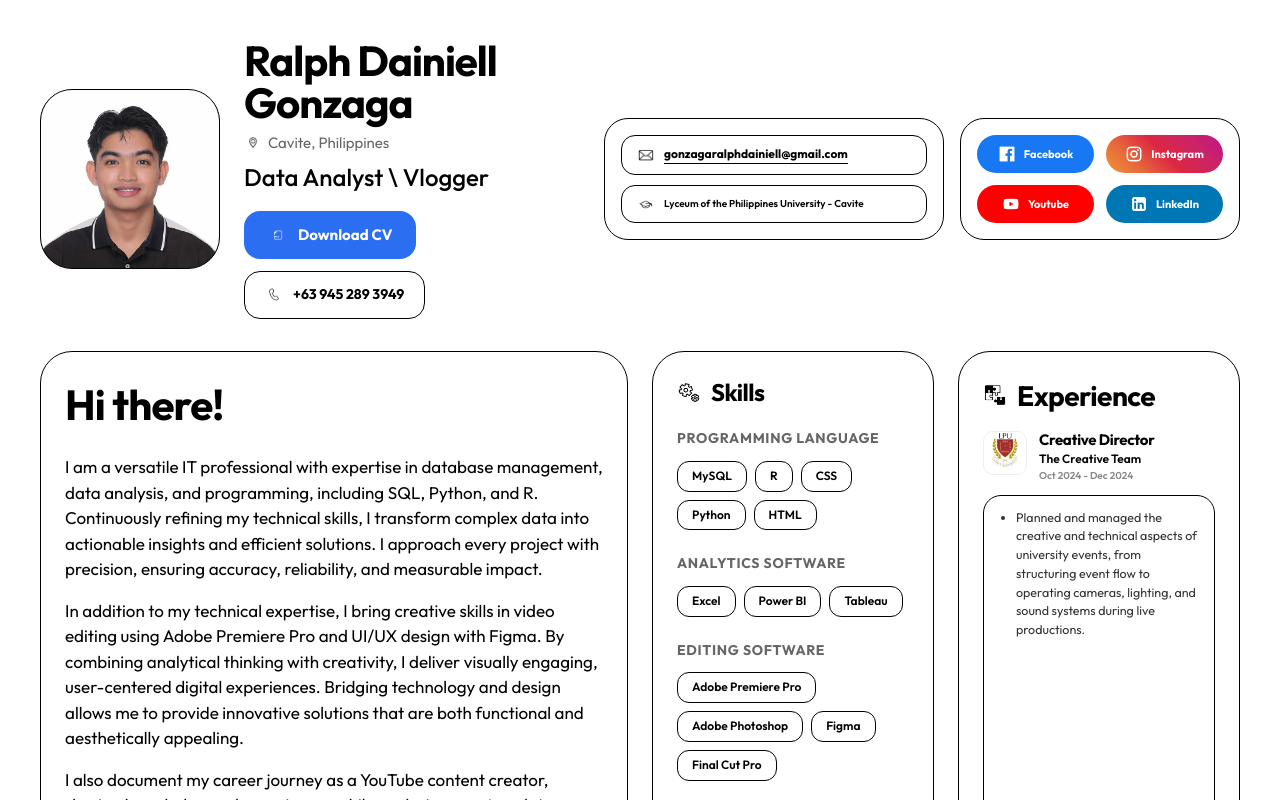
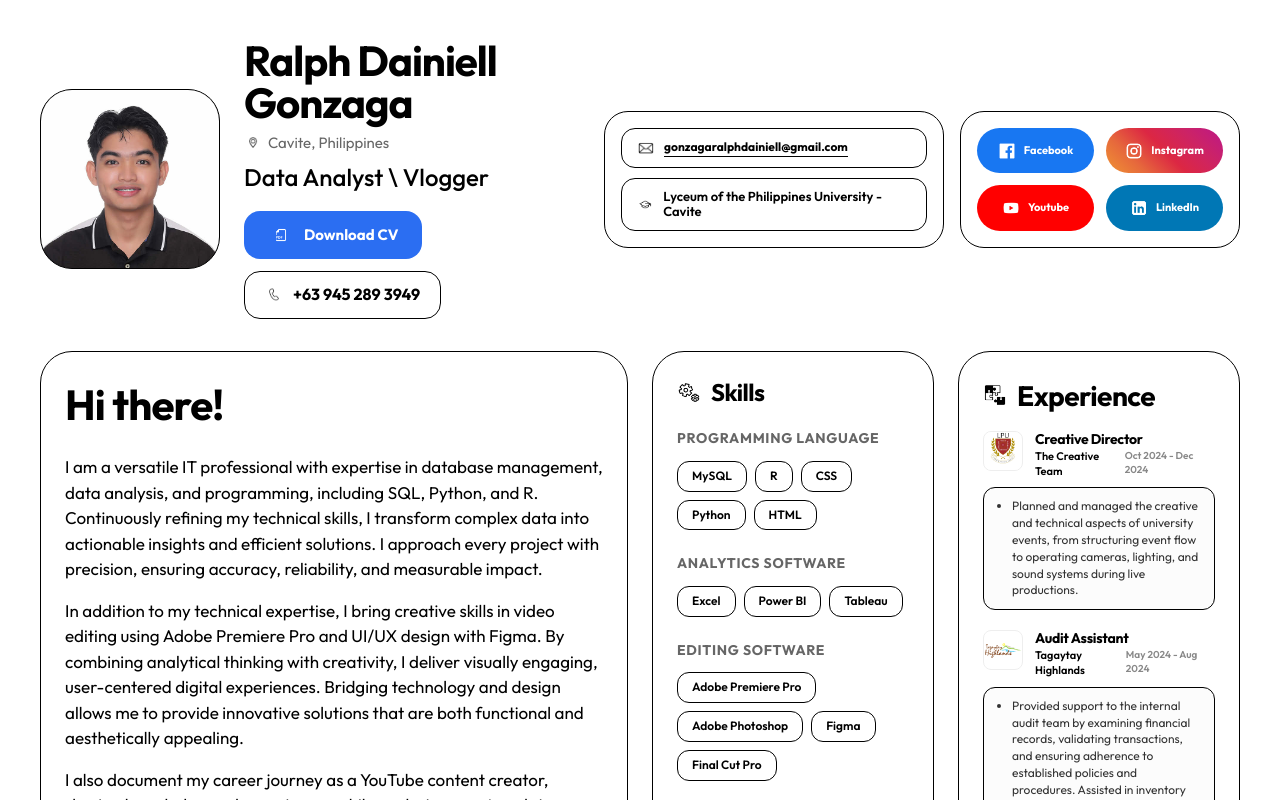
Before and after one commit to Valiantic/Ralph-Dainiell, a Next.js app: page / in a window 1280 px wide. Shown: the top 800 px of the page. Built offline with nearby package versions, Linux system fonts and the light colour scheme.

Commit message:
Add: New Changes for UI

```diff
--- a/app/components/CertificatesSection.tsx
+++ b/app/components/CertificatesSection.tsx
@@ -27,7 +27,7 @@ export const CertificatesSection = ({ certificates }: CertificatesSectionProps)
     return (
         <section className="card" style={{ width: '100%', background: '#fff' }}>
             <div style={{ display: 'flex', alignItems: 'center', gap: '10px', marginBottom: '24px' }}>
-                <div style={{ width: '24px', height: '24px', position: 'relative' }}>
+                <div style={{ width: '32px', height: '32px', position: 'relative' }}>
                     <Image src="/Images/Icons/certificate icon.png" alt="Certificates" fill style={{ objectFit: 'contain' }} />
                 </div>
                 <h2 style={{ fontSize: '32px', fontWeight: 800 }}>Certificates</h2>
--- a/app/components/ExperienceSection.tsx
+++ b/app/components/ExperienceSection.tsx
@@ -24,33 +24,27 @@ export const ExperienceSection = ({ experiences }: ExperienceSectionProps) => {
                 <h2 style={{ fontSize: 'clamp(20px, 5vw, 28px)', fontWeight: 800 }}>Experience</h2>
             </div>
 
-            {/* Scrollable Container */}
-            <div className="no-scrollbar" style={{
+            {/* Static Container */}
+            <div style={{
                 flex: 1,
-                overflowY: 'auto',
                 display: 'flex',
                 flexDirection: 'column',
-                scrollSnapType: 'y mandatory',
-                height: '0',
-                minHeight: '0'
-            }}>
+                gap: '20px',
+                overflowY: 'auto' // Still allow scroller if content overflows the card, but show all items in sequence
+            }} className="custom-scrollbar">
                 {experiences.map((exp) => (
                     <div key={exp.id} style={{
                         width: '100%',
-                        height: '100%',
-                        minHeight: '100%',
-                        flexShrink: 0,
-                        scrollSnapAlign: 'start',
                         display: 'flex',
                         flexDirection: 'column',
-                        paddingBottom: '12px'
+                        flexShrink: 0
                     }}>
-                        <div style={{ display: 'flex', gap: '12px', marginBottom: '12px', flexShrink: 0 }}>
+                        <div style={{ display: 'flex', gap: '12px', marginBottom: '8px', flexShrink: 0 }}>
                             {exp.logo && (
                                 <div style={{
-                                    width: '44px',
-                                    height: '44px',
-                                    borderRadius: '10px',
+                                    width: '40px',
+                                    height: '40px',
+                                    borderRadius: '8px',
                                     border: '1px solid #eee',
                                     position: 'relative',
                                     flexShrink: 0,
@@ -66,36 +60,33 @@ export const ExperienceSection = ({ experiences }: ExperienceSectionProps) => {
                                 </div>
                             )}
                             <div style={{ flex: 1 }}>
-                                <h3 style={{ fontSize: '15px', fontWeight: 800, lineHeight: 1.2, marginBottom: '2px' }}>
+                                <h3 style={{ fontSize: '14px', fontWeight: 800, lineHeight: 1.2, marginBottom: '1px' }}>
                                     {exp.role}
                                 </h3>
-                                <div style={{ display: 'flex', flexDirection: 'column', gap: '1px' }}>
-                                    <p style={{ fontSize: '12px', fontWeight: 600, color: '#000' }}>{exp.company}</p>
+                                <div style={{ display: 'flex', justifyContent: 'space-between', alignItems: 'flex-start' }}>
+                                    <p style={{ fontSize: '11px', fontWeight: 600, color: '#000' }}>{exp.company}</p>
                                     <p style={{ fontSize: '10px', fontWeight: 600, color: '#888' }}>{exp.duration}</p>
                                 </div>
                             </div>
                         </div>
 
                         <div style={{
-                            flex: 1,
-                            overflowY: 'auto',
-                            paddingRight: '6px',
                             border: '1.5px solid #000',
-                            borderRadius: '18px',
-                            padding: '12px 16px',
+                            borderRadius: '12px',
+                            padding: '10px 14px',
                             boxSizing: 'border-box',
-                            background: '#fff'
-                        }} className="custom-scrollbar">
+                            background: '#fcfcfc'
+                        }}>
                             <ul style={{
-                                paddingLeft: '16px',
-                                fontSize: '12.5px',
+                                paddingLeft: '14px',
+                                fontSize: '12px',
                                 color: '#333',
-                                lineHeight: 1.5,
+                                lineHeight: 1.4,
                                 margin: 0,
                                 listStyleType: 'disc'
                             }}>
                                 {exp.description.map((item, i) => (
-                                    <li key={i} style={{ marginBottom: '6px', wordBreak: 'break-word' }}>
+                                    <li key={i} style={{ wordBreak: 'break-word' }}>
                                         {item}
                                     </li>
                                 ))}
--- a/app/components/ProfileHero.tsx
+++ b/app/components/ProfileHero.tsx
@@ -79,7 +79,7 @@ export const ProfileHero = ({ data }: ProfileHeroProps) => {
                             boxSizing: 'border-box'
                         }}
                     >
-                        <div style={{ width: '20px', height: '20px', position: 'relative' }}>
+                        <div style={{ width: '26px', height: '26px', position: 'relative' }}>
                             <Image src="/Images/Icons/pdf icon.png" alt="PDF" fill style={{ objectFit: 'contain' }} />
                         </div>
                         Download CV
@@ -91,7 +91,7 @@ export const ProfileHero = ({ data }: ProfileHeroProps) => {
                         alignItems: 'center',
                         gap: '10px',
                         fontWeight: 700,
-                        fontSize: '14px',
+                        fontSize: '16px',
                         height: '48px',
                         boxSizing: 'border-box',
                         border: '1.5px solid #000'
@@ -125,7 +125,7 @@ export const ProfileHero = ({ data }: ProfileHeroProps) => {
                         <div style={{ width: '16px', height: '16px', position: 'relative', marginRight: '10px' }}>
                             <Image src="/Images/Icons/school icon.png" alt="Uni" fill style={{ objectFit: 'contain' }} />
                         </div>
-                        <span style={{ fontSize: '10px', fontWeight: 600, lineHeight: 1.2 }}>{data.contact.university}</span>
+                        <span style={{ fontSize: '13px', fontWeight: 600, lineHeight: 1.2 }}>{data.contact.university}</span>
                     </div>
                 </div>
 
--- a/app/layout.tsx
+++ b/app/layout.tsx
@@ -16,9 +16,9 @@ export const metadata: Metadata = {
   title: "Ralph Dainiell",
   description: "Ralph Dainiell's Portfolio",
   icons: {
-    icon: "/Images/profile.jpg",
-    shortcut: "/Images/profile.jpg",
-    apple: "/Images/profile.jpg",
+    icon: "/Images/logo.png",
+    shortcut: "/Images/logo.png",
+    apple: "/Images/logo.png",
   },
 };
 
```
Also changed, not shown: public/Images/logo.png (added).
